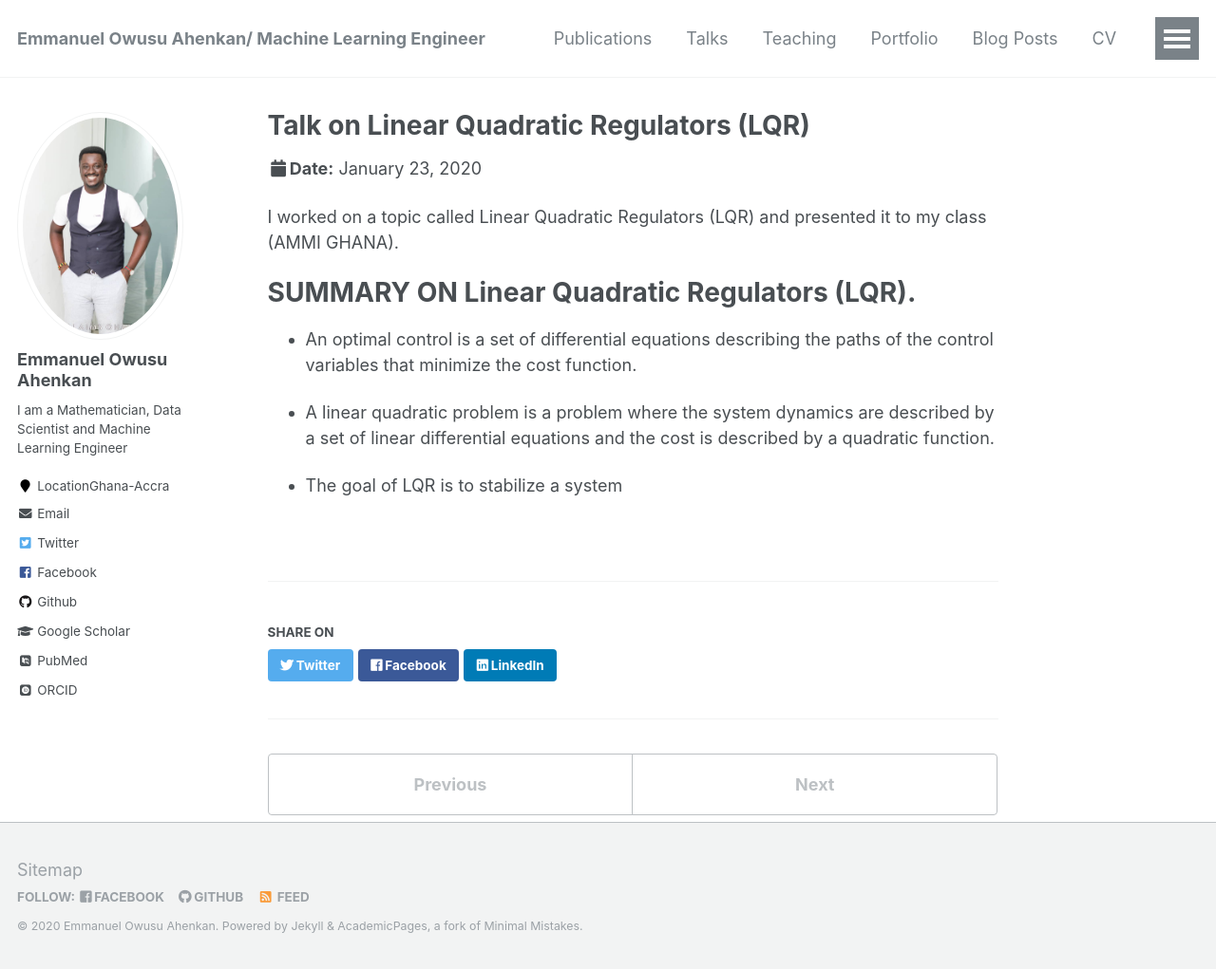
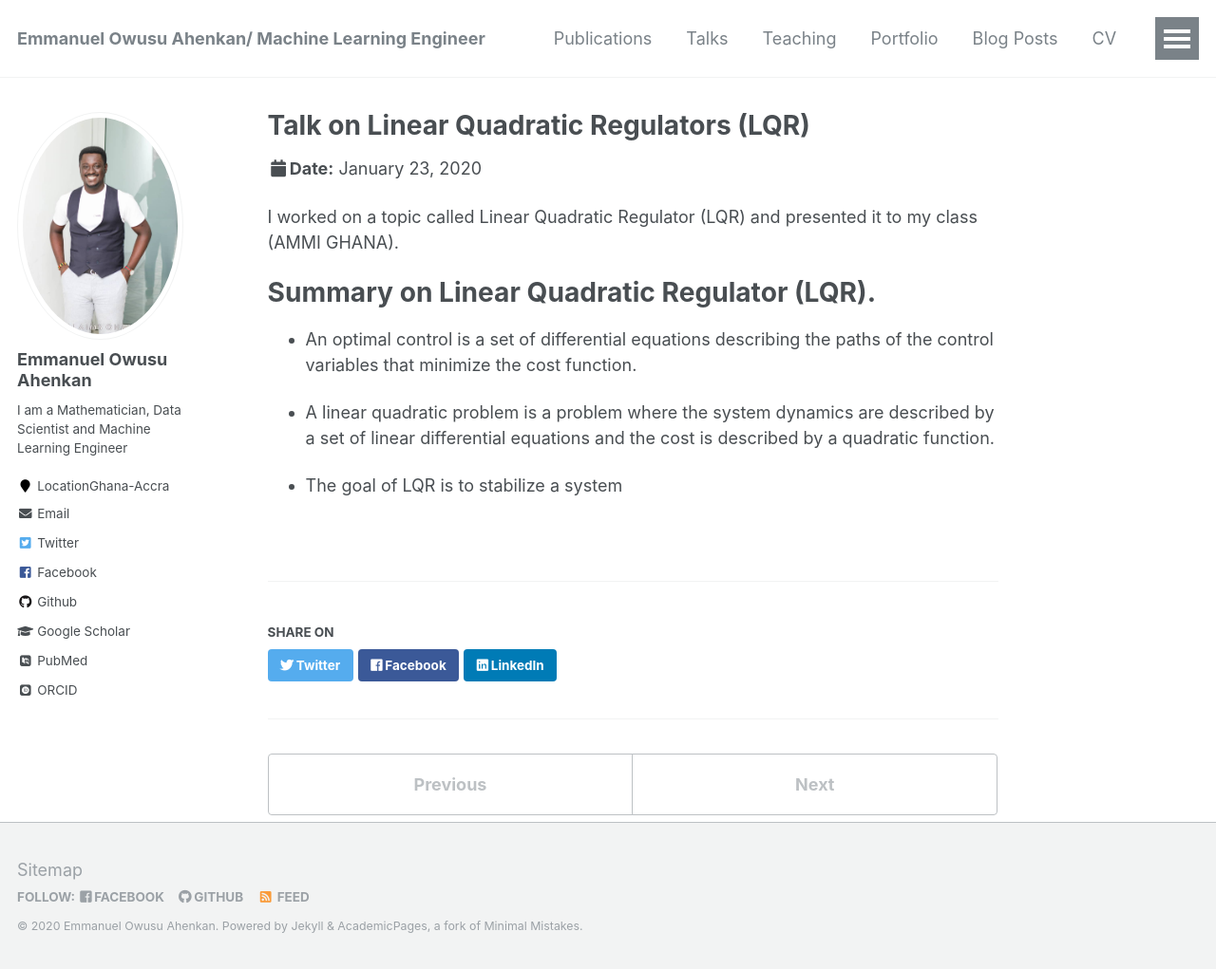
Before and after one commit to EmmanuelOwusu/EmmanuelOwusu.github.io, a Jekyll site: the page built from _talks/2014-03-01-talk-3.md, in a window 1280 px wide and 1021 px high. Shown: the whole window at 95% size. Built offline with Jekyll 4.4.1, drawn with Linux system fonts in a browser that asks for light colours; some web fonts are replaced.

Commit message:
Latest on Talk 3
Latest on Talk 3

```diff
--- a/_talks/2014-03-01-talk-3.md
+++ b/_talks/2014-03-01-talk-3.md
@@ -8,9 +8,9 @@ date: 2020-01-23
 location: "Accra, Ghana"
 ---
 
-I worked on a topic called Linear Quadratic Regulators (LQR) and presented it to my class (AMMI GHANA).
+I worked on a topic called Linear Quadratic Regulator (LQR) and presented it to my class (AMMI GHANA).
 
-# SUMMARY ON Linear Quadratic Regulators (LQR).
+# Summary on Linear Quadratic Regulator (LQR).
 
 * An optimal control is a set of differential equations describing the
 paths of the control variables that minimize the cost function.
```
